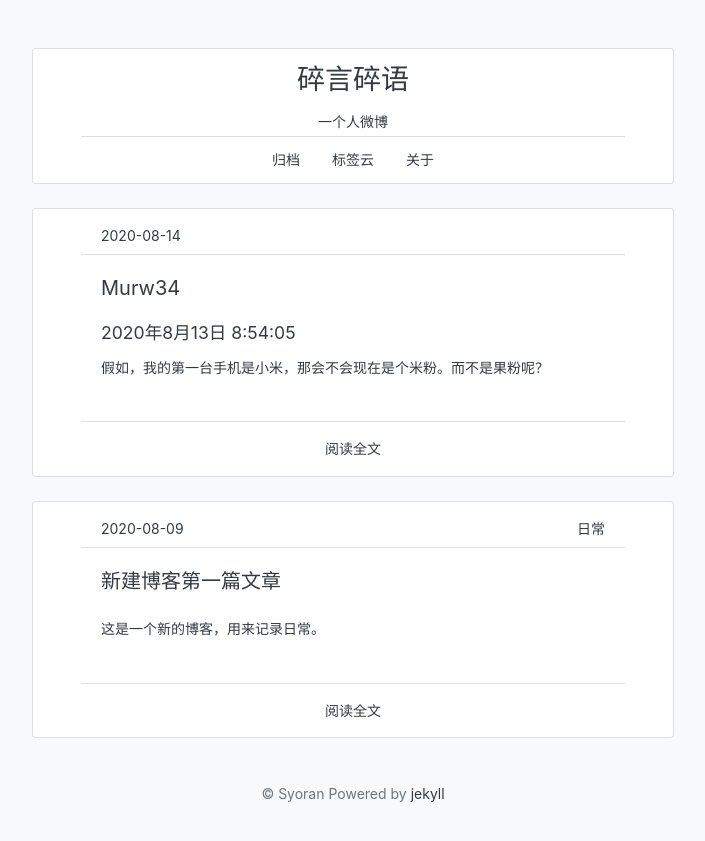
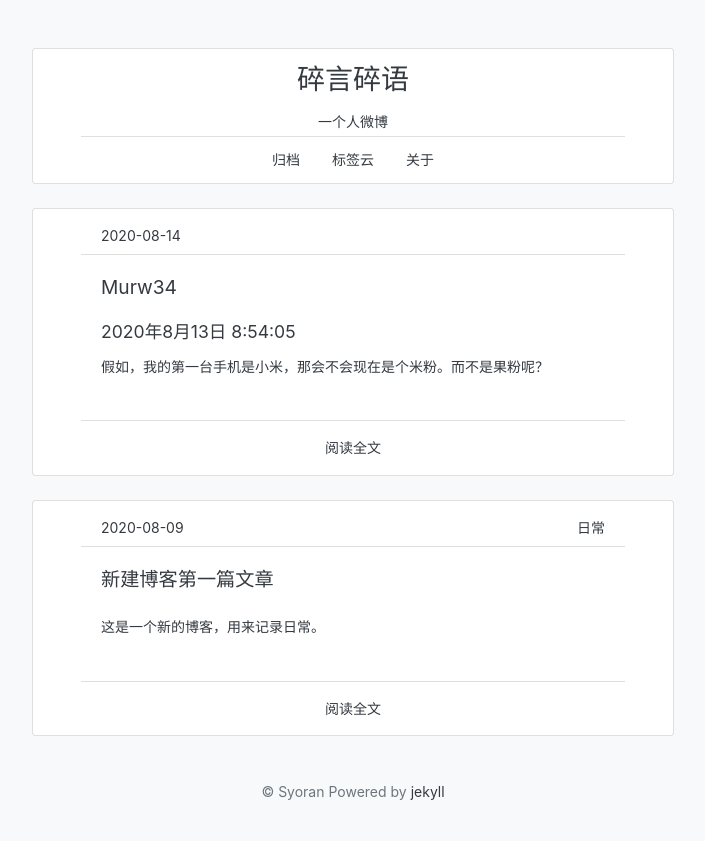
Before and after one commit to iiwenwen/OneBlog, a Jekyll site: the page built from index.html, in a window 1280 px wide. Shown: the top 841 px of the page, without its empty margins (287-992 px from the left). Built offline with Jekyll 4.4.1, drawn with Linux system fonts in a browser that asks for light colours; the list of posts is cut into pages by our own code.

Commit message:
update Blog
更新博客配置及模板

```diff
--- a/_layouts/archive.html
+++ b/_layouts/archive.html
@@ -2,7 +2,7 @@
 layout: page
 ---
 <div class="card-header bg-transparent pb-1 ">
-    <h5 class="card-title text-center">{{page.title}}</h5>
+    <h1 class="card-title text-center">{{page.title}}</h1>
 </div>
 <div class="card-body">
     <div class="card-text">
--- a/_layouts/articles.html
+++ b/_layouts/articles.html
@@ -2,7 +2,7 @@
 layout: page
 ---
 <div class="card-header bg-transparent text-center pb-1 ">
-    <h5 class="card-title ">{{page.title}}</h5>
+    <h1 class="card-title ">{{page.title}}</h1>
 </div>
 <div class="card-body">
     <div class="card-text">
--- a/_layouts/post.html
+++ b/_layouts/post.html
@@ -14,7 +14,7 @@
         {% endif %}
     </div>
     <div class="card-body">
-        <h5 class="card-title">{{ page.title }}</h5>
+        <h1 class="card-title">{{ page.title }}</h1>
         <div class="card-text">
             {{ content }}
         </div>
--- a/css/blogstyle.css
+++ b/css/blogstyle.css
@@ -36,6 +36,9 @@
     font-weight:normal;
 }
 /*修改二级标题字体大小*/
+h1{
+    font-size: 1.2rem;
+}
 h2{
   font-size: 1.1rem;
 }
--- a/index.html
+++ b/index.html
@@ -18,7 +18,7 @@
     {% if post.background_image %}
     <img class="card-img-top" src="{{post.background_image}}" alt="Card image cap">
     <div class="card-img-overlay">
-        <h5 class="card-title">{{ post.title}}</h5>
+        <h1 class="card-title">{{ post.title}}</h1>
         <div class="card-text">
             <p>{{ post.excerpt }}</p>
         </div>
@@ -26,7 +26,7 @@
     <!-- 这是文字模块 -->
     {% else %}
     <div class="card-body">
-        <h5 class="card-title">{{ post.title}}</h5>
+        <h1 class="card-title">{{ post.title}}</h1>
         <div class="card-text">
             <p>{{ post.excerpt }}</p>
         </div>
```
